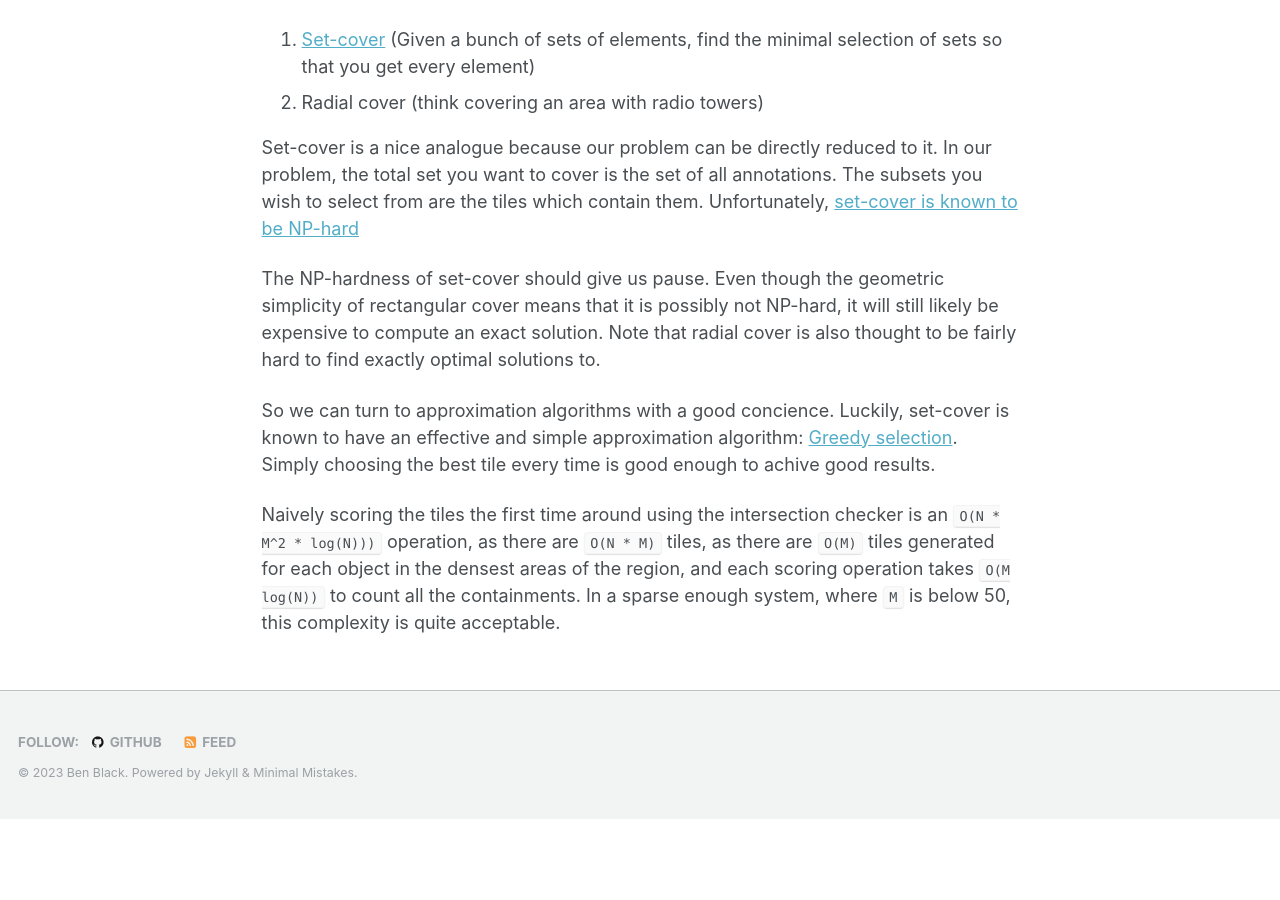
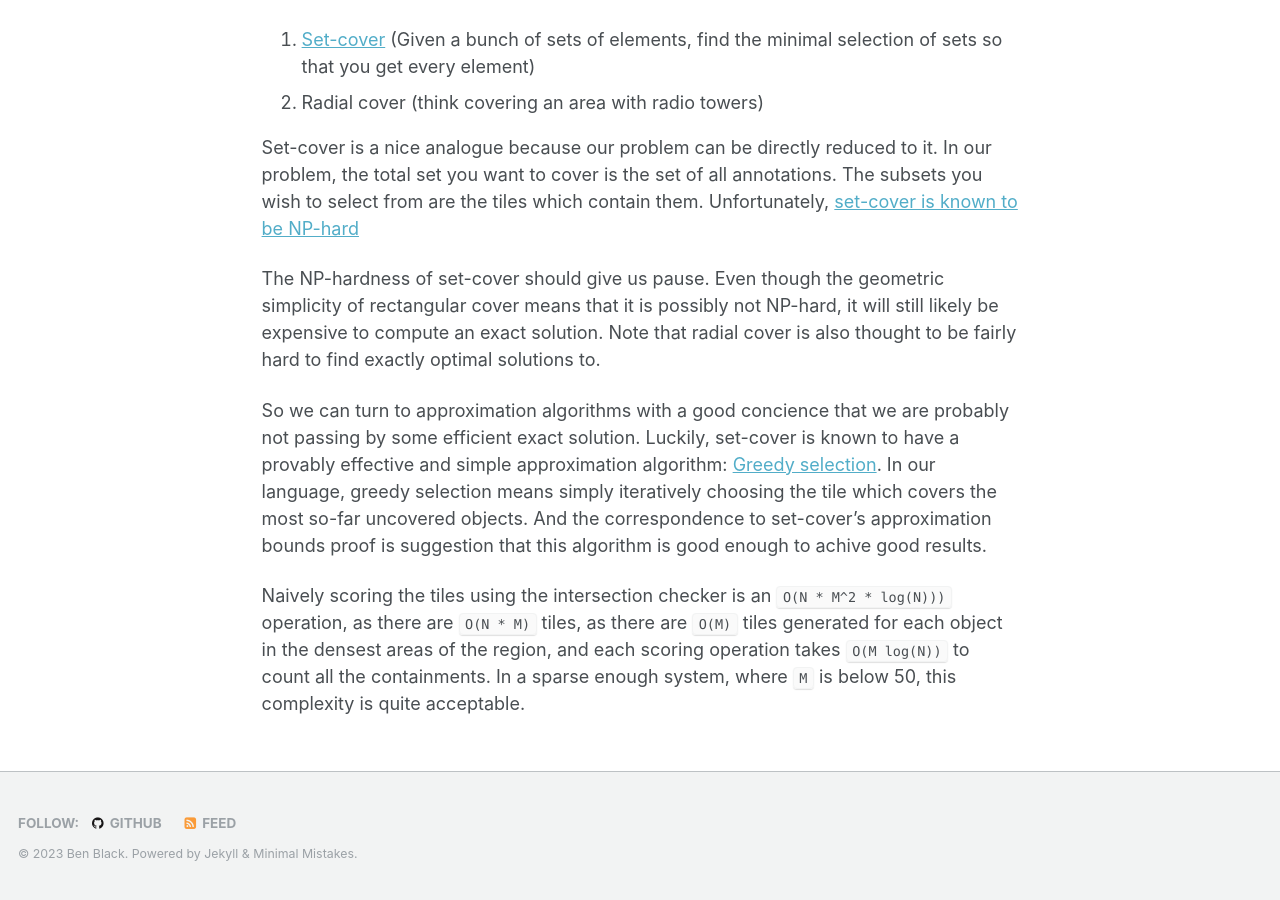
Before and after one commit to benblack769/benblack769.github.io, a Jekyll site: the page built from posts/blog/rect_cover.md, in a window 1280 px wide and 900 px high, scrolled down 4618 px. Built offline with Jekyll 4.4.1, drawn with Linux system fonts in a browser that asks for light colours; before the commit the page ends 5437 px from its top, so only the background shows below that.

Commit message:
changed priority

```diff
--- a/posts/blog/rect_cover.md
+++ b/posts/blog/rect_cover.md
@@ -65,6 +66,8 @@ Set-cover is a nice analogue because our problem can be directly reduced to it.
 
 The NP-hardness of set-cover should give us pause. Even though the geometric simplicity of rectangular cover means that it is possibly not NP-hard, it will still likely be expensive to compute an exact solution. Note that radial cover is also thought to be fairly hard to find exactly optimal solutions to.
 
-So we can turn to approximation algorithms with a good concience. Luckily, set-cover is known to have an effective and simple approximation algorithm: [Greedy selection](https://en.wikipedia.org/wiki/Set_cover_problem#Greedy_algorithm). Simply choosing the best tile every time is good enough to achive good results.
+So we can turn to approximation algorithms with a good concience that we are probably not passing by some efficient exact solution. Luckily, set-cover is known to have a provably effective and simple approximation algorithm: [Greedy selection](https://en.wikipedia.org/wiki/Set_cover_problem#Greedy_algorithm). In our language, greedy selection means simply iteratively choosing the tile which covers the most so-far uncovered objects. And the correspondence to set-cover's approximation bounds proof is suggestion that this algorithm is good enough to achive good results.
 
-Naively scoring the tiles the first time around using the intersection checker is an `O(N * M^2 * log(N)))` operation, as there are `O(N * M)` tiles, as there are `O(M)` tiles generated for each object in the densest areas of the region, and each scoring operation takes `O(M log(N))` to count all the containments. In a sparse enough system, where `M` is below 50, this complexity is quite acceptable.
+
+
+Naively scoring the tiles using the intersection checker is an `O(N * M^2 * log(N)))` operation, as there are `O(N * M)` tiles, as there are `O(M)` tiles generated for each object in the densest areas of the region, and each scoring operation takes `O(M log(N))` to count all the containments. In a sparse enough system, where `M` is below 50, this complexity is quite acceptable.
```
Also changed, not shown: other parts of posts/blog/rect_cover.md (+1 -0 lines).
